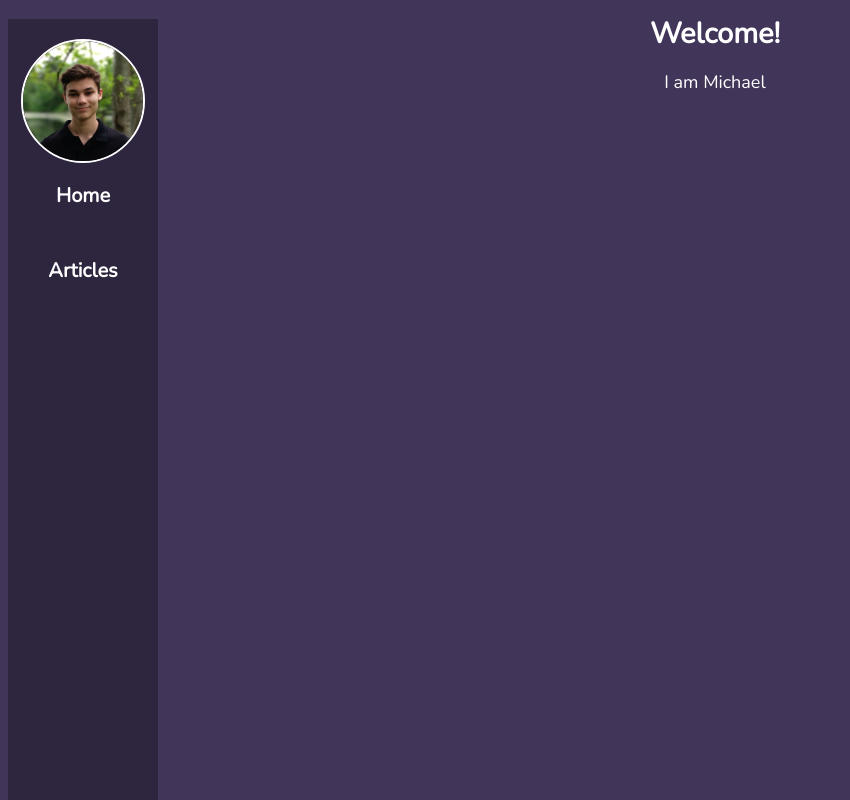
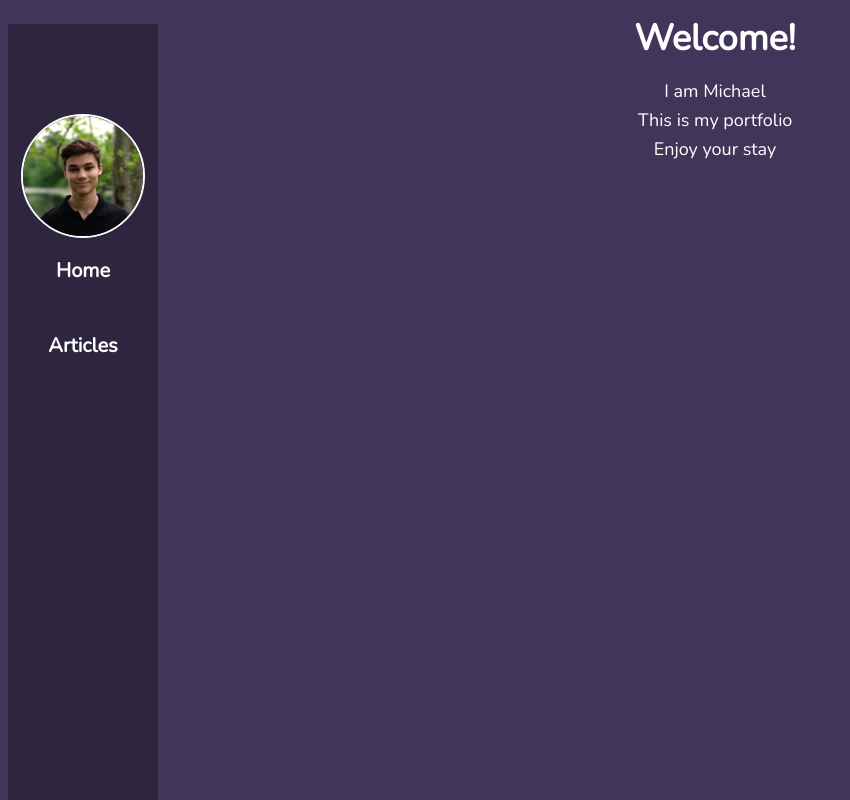
Before and after one commit to michaelvail/michaelvail.github.io, a plain HTML site: page index.html in a window 1280 px wide. Shown: the whole page, without its empty margins (0-850 px from the left). Drawn offline with nearby package versions, Linux system fonts and the light colour scheme.

Commit message:
Some articles.html text updates

```diff
--- a/index.css
+++ b/index.css
@@ -10,15 +10,16 @@ body {
 h1 {
   color: white;
   background-color: #413659;
-  font-family: 'Nunito', sans-serif; font-size: 29px; font-style: normal; font-variant: normal; font-weight: 700; line-height: 29px;
+  font-family: 'Nunito', sans-serif; font-size: 36px; font-style: normal; font-variant: normal; font-weight: 700; line-height: 29px;
   text-align: center;
 }
 
 h3 {
   color: white;
   background-color: #413659;
-  font-family: 'Nunito', sans-serif; font-size: 22px; font-style: normal; font-variant: normal; font-weight: 700; line-height: 29px;
+  font-family: 'Nunito', sans-serif; font-size: 22px; font-style: normal; font-variant: normal; font-weight: 400; line-height: 29px;
   text-align: center;
+  line-height: 1.5;
 }
 
 p {
@@ -67,7 +68,8 @@ p {
   background-color: #413659;
   text-align: center;
   font-family: 'Nunito', sans-serif; font-size: 20px; font-style: normal; font-variant: normal; font-weight: 400; line-height: 20px;
-  margin-left: 150px;
+  margin-left: 200px;
+  margin-right: 50px;
   line-height: 1.5;
   text-decoration: none;
 }
--- a/index.html
+++ b/index.html
@@ -8,7 +8,7 @@
 
 <body>
   <div class="sidebar">
-    <img class="avatar" src="michael.png" alt="" />
+    <a href="about.html"></a><img class="avatar" src="michael.png" alt=""></a>
     <a href="index.html">Home</a>
     <a href="articles.html">Articles</a>
 
@@ -16,7 +16,7 @@
 
   <div class="main">
     <h1>Welcome!</h1>
-    <p>I am Michael</p>
+    <p>I am Michael<br>This is my portfolio<br>Enjoy your stay</p>
   </div>
 </body>
 
```
Also changed, not shown: articles.html (+1 -0 lines).
